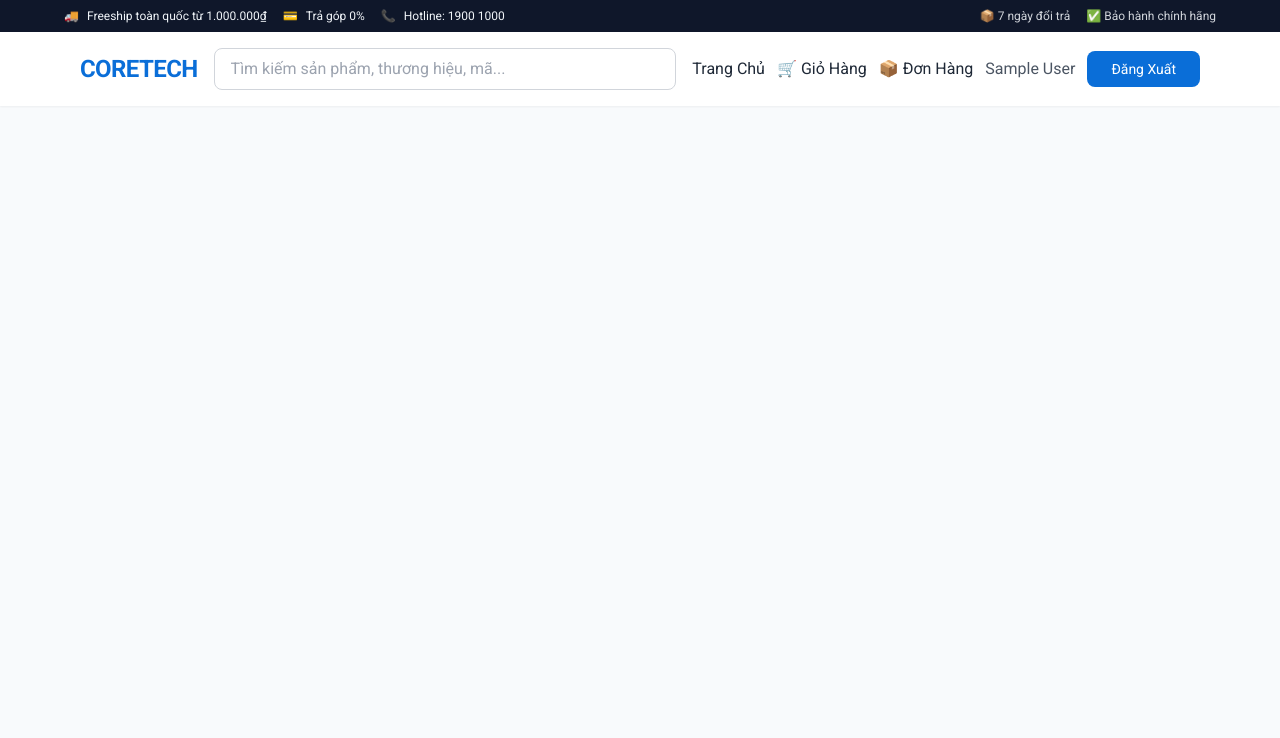
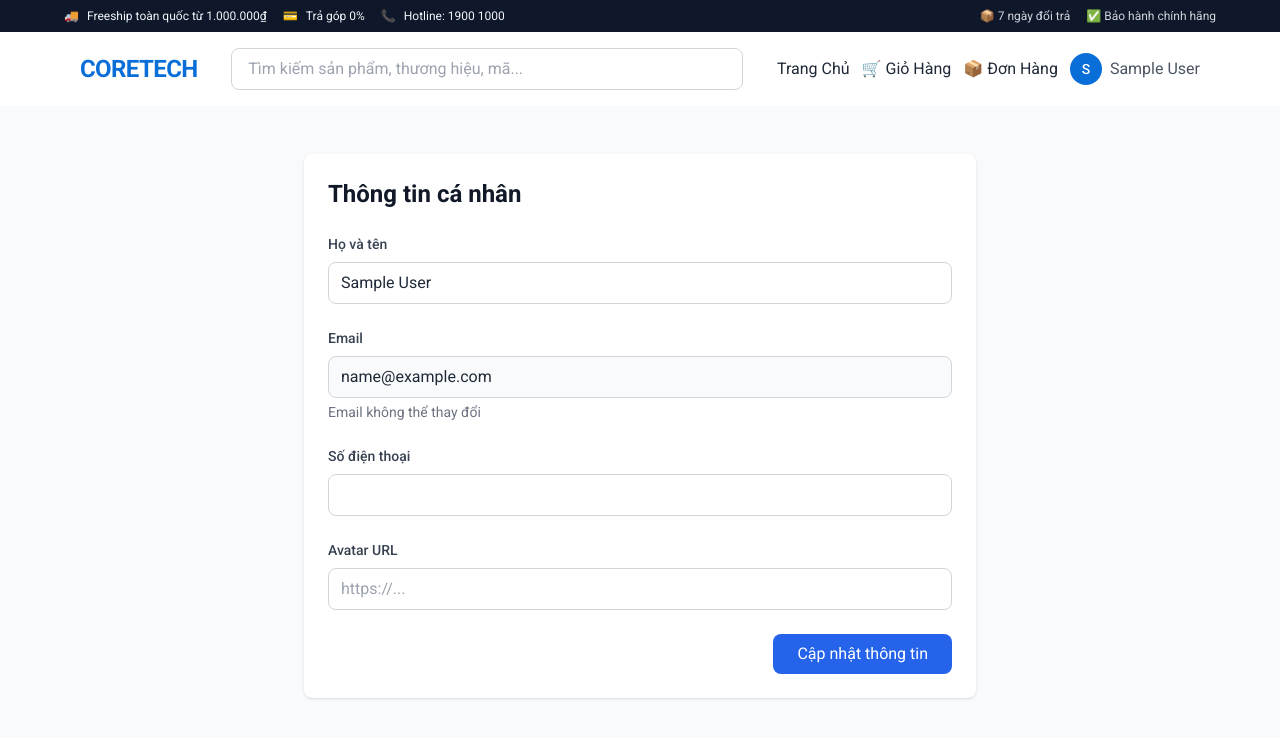
Before and after one commit to TuAnh205/MD_02_DATN, a React (Vite) app in the folder frontend/: page /profile in a window 1280 px wide. Shown: the top 738 px of the page. Built offline with nearby package versions, Linux system fonts and the light colour scheme; no server answers; sample sign-in values are in the browser's storage.

Commit message:
update user profile for wed user

```diff
--- a/frontend/src/App.jsx
+++ b/frontend/src/App.jsx
@@ -10,6 +10,7 @@ import Cart from './pages/Cart';
 import Checkout from './pages/Checkout';
 import OrderSuccess from './pages/OrderSuccess';
 import Orders from './pages/Orders';
+import Profile from './pages/Profile';
 import AdminDashboard from './pages/AdminDashboard';
 import AdminHome from './pages/AdminHome';
 import AdminUsers from './pages/AdminUsers';
@@ -96,6 +97,14 @@ function AppContent() {
           }
         />
         <Route
+          path="/profile"
+          element={
+            <ProtectedRoute>
+              <Profile />
+            </ProtectedRoute>
+          }
+        />
+        <Route
           path="/admin"
           element={
             <AdminProtectedRoute>
--- a/frontend/src/components/Header.jsx
+++ b/frontend/src/components/Header.jsx
@@ -5,10 +5,25 @@ import { useAuth } from '../context/AuthContext';
 export default function Header() {
   const { user, logout } = useAuth();
   const navigate = useNavigate();
+  const [isDropdownOpen, setIsDropdownOpen] = React.useState(false);
+  const dropdownRef = React.useRef(null);
+
+  // Close dropdown when clicking outside
+  React.useEffect(() => {
+    const handleClickOutside = (event) => {
+      if (dropdownRef.current && !dropdownRef.current.contains(event.target)) {
+        setIsDropdownOpen(false);
+      }
+    };
+
+    document.addEventListener('mousedown', handleClickOutside);
+    return () => document.removeEventListener('mousedown', handleClickOutside);
+  }, []);
 
   const handleLogout = () => {
     logout();
     navigate('/login');
+    setIsDropdownOpen(false);
   };
 
   return (
@@ -66,11 +81,35 @@ export default function Header() {
           </Link>
 
           {user ? (
-            <div className="flex items-center gap-3">
-              <span className="text-gray-600">{user.name}</span>
-              <button onClick={handleLogout} className="btn-primary text-sm">
-                Đăng Xuất
+            <div className="relative" ref={dropdownRef}>
+              <button
+                onClick={() => setIsDropdownOpen(!isDropdownOpen)}
+                className="flex items-center gap-2 hover:text-primary transition"
+              >
+                <div className="w-8 h-8 bg-primary rounded-full flex items-center justify-center text-white font-medium text-sm">
+                  {user.name?.charAt(0)?.toUpperCase()}
+                </div>
+                <span className="text-gray-600 hidden md:block">{user.name}</span>
               </button>
+
+              {/* Dropdown Menu */}
+              {isDropdownOpen && (
+                <div className="absolute right-0 top-full mt-2 w-48 bg-white rounded-lg shadow-lg border border-gray-200 z-10">
+                  <Link
+                    to="/profile"
+                    onClick={() => setIsDropdownOpen(false)}
+                    className="block px-4 py-2 text-sm text-gray-700 hover:bg-gray-100 rounded-t-lg"
+                  >
+                    Thông tin cá nhân
+                  </Link>
+                  <button
+                    onClick={handleLogout}
+                    className="block w-full text-left px-4 py-2 text-sm text-gray-700 hover:bg-gray-100 rounded-b-lg border-t"
+                  >
+                    Đăng Xuất
+                  </button>
+                </div>
+              )}
             </div>
           ) : (
             <div className="flex gap-3">
--- a/frontend/src/context/AuthContext.jsx
+++ b/frontend/src/context/AuthContext.jsx
@@ -39,8 +39,14 @@ export const AuthProvider = ({ children }) => {
     setToken(null);
   };
 
+  const updateProfile = async (data) => {
+    const response = await authService.updateProfile(data);
+    setUser(response.user);
+    return response;
+  };
+
   return (
-    <AuthContext.Provider value={{ user, token, loading, login, register, logout }}>
+    <AuthContext.Provider value={{ user, token, loading, login, register, logout, updateProfile }}>
       {children}
     </AuthContext.Provider>
   );
--- a/frontend/src/pages/AdminOrders.jsx
+++ b/frontend/src/pages/AdminOrders.jsx
@@ -35,7 +35,8 @@ export default function AdminOrders() {
 
   const updateOrderStatus = async (orderId, newStatus) => {
     try {
-      await api.put(`/admin/orders/${orderId}`, { status: newStatus });
+      // Admin API expects PUT /admin/orders/:id/status
+      await api.put(`/admin/orders/${orderId}/status`, { status: newStatus });
       fetchOrders();
     } catch (error) {
       console.error('Error updating order status:', error);
@@ -90,7 +91,7 @@ export default function AdminOrders() {
             <option value="all">Tất cả trạng thái</option>
             <option value="pending">Chờ xác nhận</option>
             <option value="confirmed">Đã xác nhận</option>
-            <option value="shipping">Đang giao</option>
+            <option value="shipped">Đang giao</option>
             <option value="delivered">Đã giao</option>
             <option value="cancelled">Đã hủy</option>
           </select>
@@ -171,7 +172,7 @@ export default function AdminOrders() {
                     >
                       <option value="pending">Chờ xác nhận</option>
                       <option value="confirmed">Xác nhận</option>
-                      <option value="shipping">Đang giao</option>
+                      <option value="shipped">Đang giao</option>
                       <option value="delivered">Đã giao</option>
                       <option value="cancelled">Hủy đơn</option>
                     </select>
--- /dev/null
+++ b/frontend/src/pages/Profile.jsx
@@ -0,0 +1,118 @@
+import React, { useState } from 'react';
+import { useAuth } from '../context/AuthContext';
+
+export default function Profile() {
+  const { user, updateProfile } = useAuth();
+  const [formData, setFormData] = useState({
+    name: user?.name || '',
+    phone: user?.phone || '',
+    avatar: user?.avatar || ''
+  });
+  const [loading, setLoading] = useState(false);
+  const [message, setMessage] = useState('');
+
+  const handleChange = (e) => {
+    const { name, value } = e.target;
+    setFormData(prev => ({
+      ...prev,
+      [name]: value
+    }));
+  };
+
+  const handleSubmit = async (e) => {
+    e.preventDefault();
+    setLoading(true);
+    setMessage('');
+
+    try {
+      await updateProfile(formData);
+      setMessage('Cập nhật thông tin thành công!');
+    } catch (error) {
+      setMessage('Có lỗi xảy ra khi cập nhật thông tin');
+    } finally {
+      setLoading(false);
+    }
+  };
+
+  return (
+    <div className="min-h-screen bg-gray-50 py-12 px-4">
+      <div className="max-w-2xl mx-auto">
+        <div className="bg-white rounded-lg shadow p-6">
+          <h1 className="text-2xl font-bold text-gray-900 mb-6">Thông tin cá nhân</h1>
+
+          {message && (
+            <div className={`mb-4 p-4 rounded ${message.includes('thành công') ? 'bg-green-100 text-green-700' : 'bg-red-100 text-red-700'}`}>
+              {message}
+            </div>
+          )}
+
+          <form onSubmit={handleSubmit} className="space-y-6">
+            <div>
+              <label className="block text-sm font-medium text-gray-700 mb-2">
+                Họ và tên
+              </label>
+              <input
+                type="text"
+                name="name"
+                value={formData.name}
+                onChange={handleChange}
+                className="w-full px-3 py-2 border border-gray-300 rounded-lg focus:ring-2 focus:ring-blue-500 focus:border-transparent"
+                required
+              />
+            </div>
+
+            <div>
+              <label className="block text-sm font-medium text-gray-700 mb-2">
+                Email
+              </label>
+              <input
+                type="email"
+                value={user?.email || ''}
+                className="w-full px-3 py-2 border border-gray-300 rounded-lg bg-gray-50"
+                disabled
+              />
+              <p className="text-sm text-gray-500 mt-1">Email không thể thay đổi</p>
+            </div>
+
+            <div>
+              <label className="block text-sm font-medium text-gray-700 mb-2">
+                Số điện thoại
+              </label>
+              <input
+                type="tel"
+                name="phone"
+                value={formData.phone}
+                onChange={handleChange}
+                className="w-full px-3 py-2 border border-gray-300 rounded-lg focus:ring-2 focus:ring-blue-500 focus:border-transparent"
+              />
+            </div>
+
+            <div>
+              <label className="block text-sm font-medium text-gray-700 mb-2">
+                Avatar URL
+              </label>
+              <input
+                type="url"
+                name="avatar"
+                value={formData.avatar}
+                onChange={handleChange}
+                className="w-full px-3 py-2 border border-gray-300 rounded-lg focus:ring-2 focus:ring-blue-500 focus:border-transparent"
+                placeholder="https://..."
+              />
+            </div>
+
+            <div className="flex justify-end">
+              <button
+                type="submit"
+                disabled={loading}
+                className="px-6 py-2 bg-blue-600 text-white rounded-lg hover:bg-blue-700 disabled:opacity-50 disabled:cursor-not-allowed"
+              >
+                {loading ? 'Đang cập nhật...' : 'Cập nhật thông tin'}
+              </button>
+            </div>
+          </form>
+        </div>
+      </div>
+    </div>
+  );
+}
--- a/frontend/src/services/authService.js
+++ b/frontend/src/services/authService.js
@@ -33,6 +33,14 @@ const authService = {
   },
 
   getToken: () => localStorage.getItem('token'),
+
+  updateProfile: async (data) => {
+    const response = await api.put('/auth/me', data);
+    if (response.data.user) {
+      localStorage.setItem('user', JSON.stringify(response.data.user));
+    }
+    return response.data;
+  },
 };
 
 export default authService;
```
Also changed, not shown: 2 other files (tests, documents, lock files or other folders).
